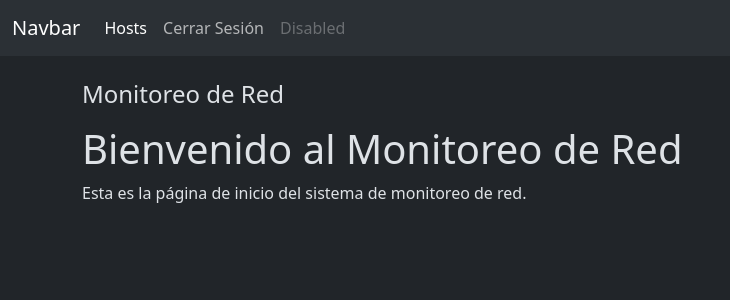
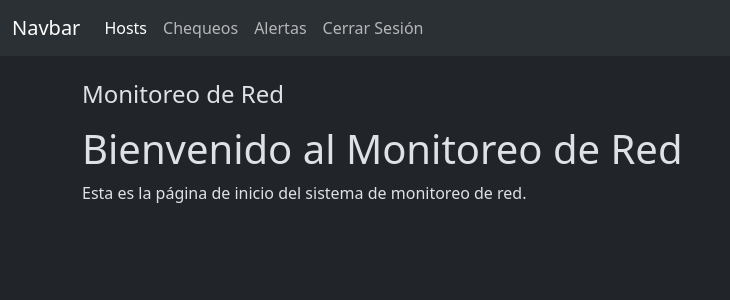
Before and after one commit to keving259/django-monitoreo-de-red, a Django app: template monitoreo_de_red/templates/home.html in a window 1280 px wide. Shown: the top 300 px of the page, without its empty margins (0-730 px from the left). Run offline with Django 5.2, Linux system fonts and the light colour scheme; the template is opened without the code that fills it, so the values that code supplies are empty; the visitor is signed in with stand-in values (Sample User, id 1).

Commit message:
Update navigation links in base template to include Checks and Alerts

```diff
--- a/monitoreo_de_red/templates/base.html
+++ b/monitoreo_de_red/templates/base.html
@@ -19,11 +19,14 @@
                 <a class="nav-link active" aria-current="page" href="{% url 'hosts' %}">Hosts</a>
               </li>
               <li class="nav-item">
+                <a class="nav-link" href="{% url 'checks' %}">Chequeos</a>
+              </li>
+              <li class="nav-item">
+                <a class="nav-link" href="{% url 'alerts' %}">Alertas</a>
+              </li>
+              <li class="nav-item">
                 <a class="nav-link" href="#" onclick="logout(); return false;">Cerrar Sesión</a>
               </li>
-              <li class="nav-item">
-                <a class="nav-link disabled" aria-disabled="true">Disabled</a>
-            </li>
             {% else %}
               <li class="nav-item">
                 <a class="nav-link" href="{% url 'login' %}">Iniciar sesión</a>
```
